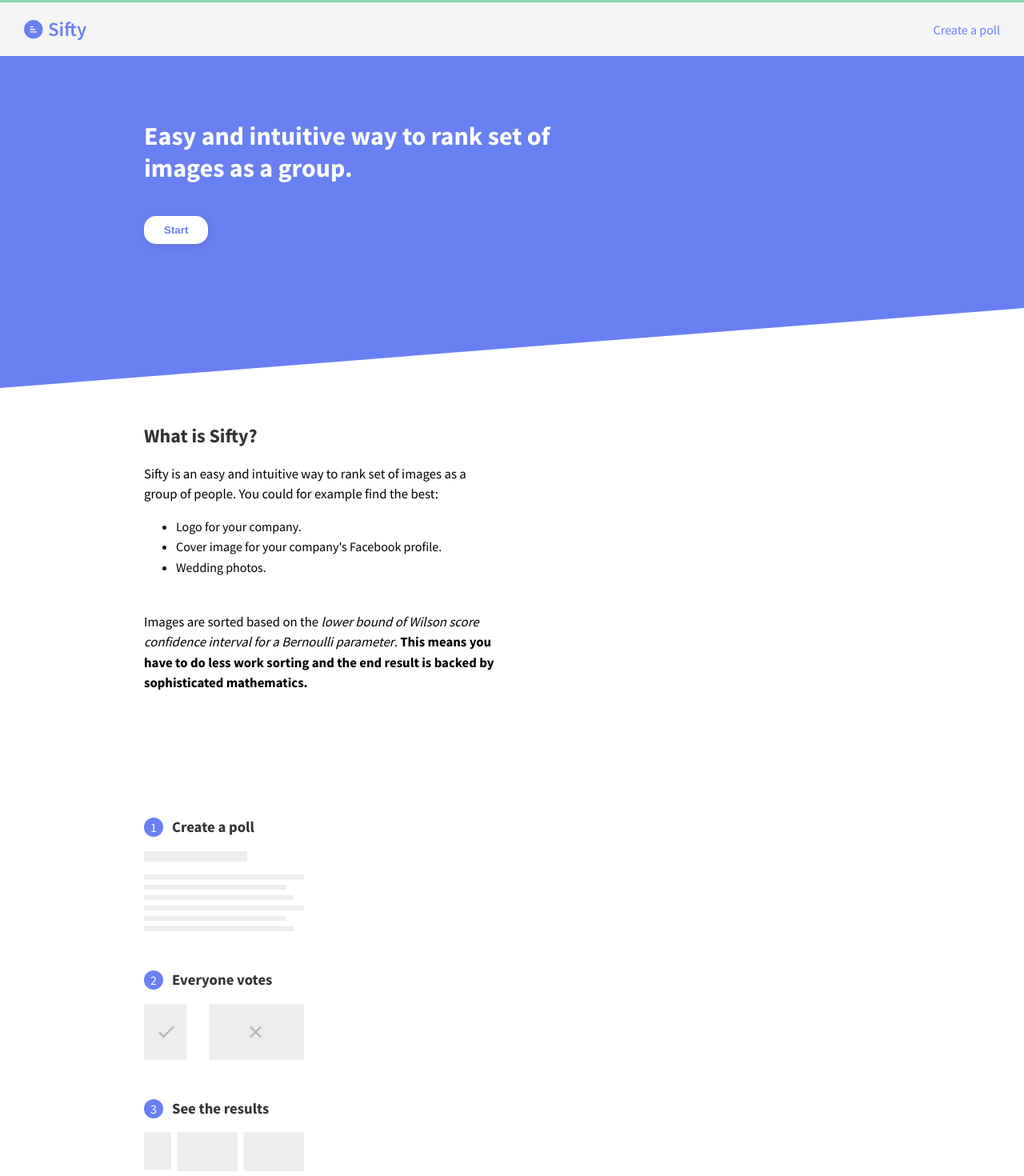
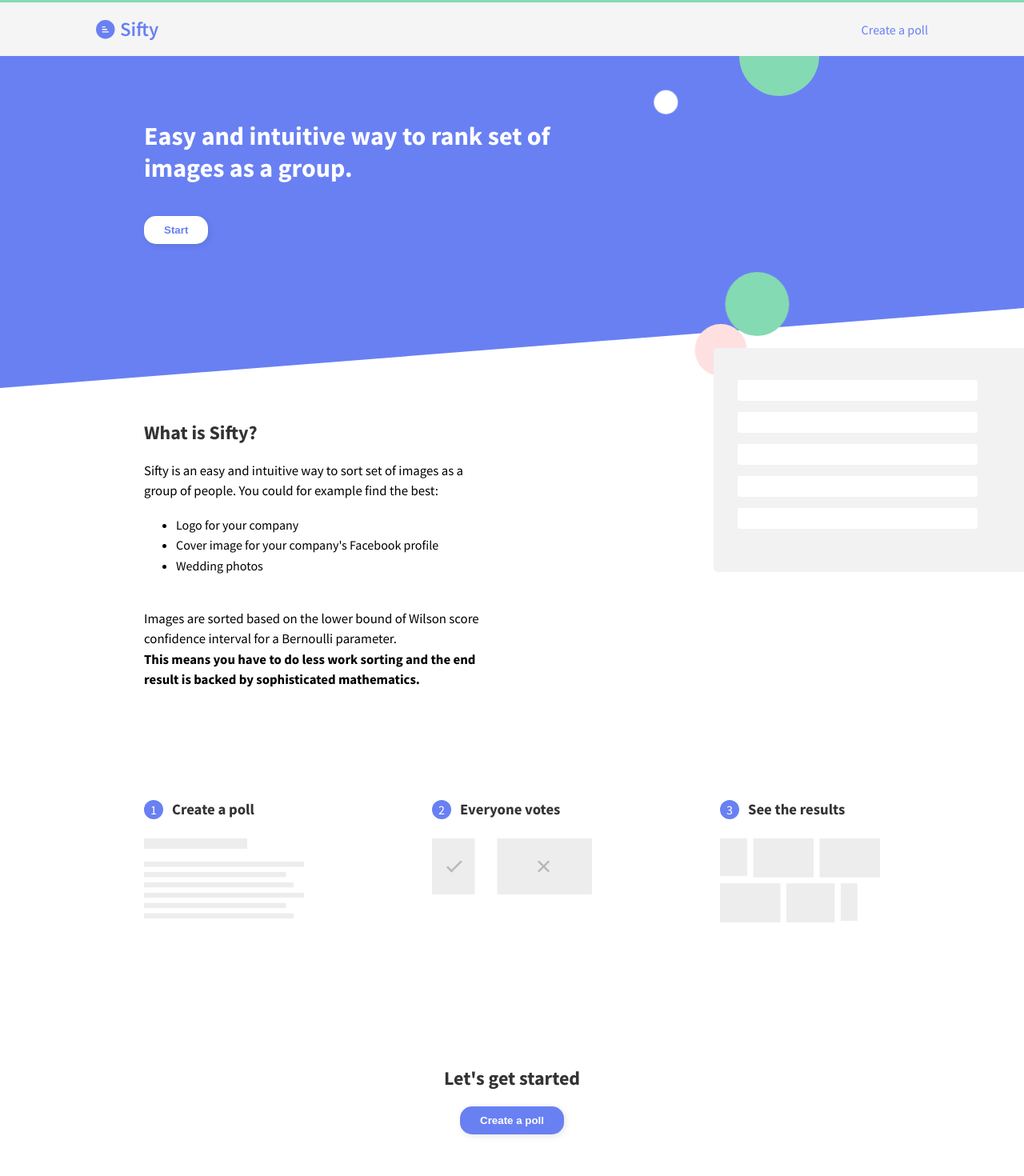
Before and after one commit to alvarcarto/alvarcarto-rank-ui, a React (Create React App) app: page / in a window 1280 px wide. Shown: the top 1470 px of the page at 80% size. Built offline with nearby package versions, Linux system fonts and the light colour scheme.

Commit message:
Improve visual look of landing page

```diff
--- a/src/components/NavBar.js
+++ b/src/components/NavBar.js
@@ -7,11 +7,21 @@ const NavBarContainer = styled.div`
   width: 100%;
   height: 70px;
   background: #F5F5F5;
+  border-top: 3px solid #84DAB3;
+  display: flex;
+  justify-content: center;
+  z-index: 100;
+  position: relative;
+`
+
+const Content = styled.div`
+  max-width: 1100px;
+  width: 100%;
+  height: 100%;
   display: flex;
   padding: 0 30px;
   align-items: center;
   justify-content: space-between;
-  border-top: 3px solid #84DAB3;
 `
 
 const LogoImg = styled.img`
@@ -20,10 +30,12 @@ const LogoImg = styled.img`
 `
 
 const NavBar = (props) => <NavBarContainer>
-  <Link to="/">
-    <LogoImg src={`${config.PUBLIC_URL}/assets/sifty-logo.svg`} alt="Sifty" />
-  </Link>
-  <Link to="/new-poll">Create a poll</Link>
+  <Content>
+    <Link to="/">
+      <LogoImg src={`${config.PUBLIC_URL}/assets/sifty-logo.svg`} alt="Sifty" />
+    </Link>
+    <Link to="/new-poll">Create a poll</Link>
+  </Content>
 </NavBarContainer>
 
 export default NavBar;
--- a/src/pages/Landing.js
+++ b/src/pages/Landing.js
@@ -1,6 +1,6 @@
 import React, { Component } from 'react';
 import { Link } from 'react-router-dom'
-import styled from 'styled-components'
+import styled, { keyframes } from 'styled-components'
 import NavBar from '../components/NavBar'
 import Button from '../components/Button'
 import Footer from '../components/Footer'
@@ -9,7 +9,13 @@ import config from '../config'
 const TextContainer = styled.div`
   max-width: 1000px;
   margin: 0 auto;
+  padding: 0 80px 0 20px;
+  position: relative;
+  z-index: 20;
+
+  @media (min-width: 700px) {
     padding: 0 40px 0 40px;
+  }
 `
 
 const IntroSection = styled.div`
@@ -17,6 +23,11 @@ const IntroSection = styled.div`
   background: #6980F3;
   color: white;
   position: relative;
+
+  ${TextContainer} {
+    position: relative;
+    z-index: 20;
+  }
 
   @media (min-width: 1200px) {
     padding: 80px 0 80px 0;
@@ -49,22 +60,27 @@ const WhatIsSiftySection = styled.div`
     margin-bottom: 40px;
 
     li {
-      height: 1.6rem;
+      line-height: 1.6rem;
     }
   }
 `
 
-const BlueTriangle = styled.img`
+const BlueTriangleContainer = styled.div`
   height: 50px;
   width: 100%;
+  position: relative;
 
-  @media (min-width: 600px) {
+  @media (min-width: 700px) {
     height: 80px;
   }
 
   @media (min-width: 1200px) {
     height: 100px;
   }
+`
+const BlueTriangle = styled.img`
+  width: 100%;
+  height: 100%;
 `
 
 const BenefitsSection = styled.div`
@@ -75,6 +91,15 @@ const BenefitsList = styled.ol`
   counter-reset: item;
   list-style: none;
   padding-left: 0;
+  display: flex;
+  flex-wrap: wrap;
+  margin: 0 -20px;
+
+  @media (min-width: 700px) {
+    display: flex;
+    justify-content: space-between;
+    flex-wrap: wrap;
+  }
 `
 
 const BenefitsListItem = styled.li`
@@ -82,9 +107,13 @@ const BenefitsListItem = styled.li`
   margin-bottom: 45px;
   position: relative;
   color: #333;
+  border-left: 20px solid transparent;
+  border-right: 20px solid transparent;
+  border-bottom: 10px solid transparent;
 
   h3 {
     padding-left: 35px;
+    margin: 0 0 25px 0;
   }
 
   :before {
@@ -100,6 +129,12 @@ const BenefitsListItem = styled.li`
     justify-content: center;
     align-items: center;
   }
+
+  @media (min-width: 700px) {
+    h3 {
+      margin: 0 0 25px 0;
+    }
+  }
 `
 
 const BenefitImg = styled.img`
@@ -108,6 +143,157 @@ const BenefitImg = styled.img`
 
 const LetsGetStartedSection = styled.div`
   padding-bottom: 120px;
+  text-align: center;
+`
+
+const CircleContainer = styled.div`
+  max-width: 1000px;
+  margin: 0 auto;
+  padding: 0 20px 0 20px;
+
+  @media (min-width: 700px) {
+    padding: 0 40px 0 40px;
+  }
+`
+const floatAnimation = keyframes`
+	0% {
+    transform: translate(0, 0);
+  }
+  100% {
+    transform: translate(10px, 400px);
+	}
+`
+const floatStill = keyframes`
+  0% {
+    transform: translatey(0px);
+  }
+  50% {
+    transform: translatey(-10px);
+  }
+  100% {
+    transform: translatey(0px);
+  }
+`
+const miniFloatX = keyframes`
+  0% {
+    transform: translate(0, 0);
+  }
+  50% {
+    transform: translate(-15px, 0);
+  }
+  100% {
+    transform: translate(0, 0);
+  }
+`
+const miniFloatX2 = keyframes`
+  0% {
+    transform: translate(0, 0);
+  }
+  50% {
+    transform: translate(15px, 0);
+  }
+  100% {
+    transform: translate(0, 0);
+  }
+`
+
+const BaseCircle = styled.div`
+  width: 100px;
+  height: 100px;
+  border-radius: 100%;
+  position: absolute;
+  background: #84DAB3;
+  z-index: 10;
+`
+const Circle1 = BaseCircle.extend`
+  width: 100px;
+  height: 100px;
+  background: #84DAB3;
+  right: 20%;
+  top: -40px;
+  animation: ${floatStill} 10s ease-in-out infinite;
+`
+const Circle2 = BaseCircle.extend`
+  width: 30px;
+  height: 30px;
+  background: white;
+  right: 30px;
+  top: -50px;
+  animation: ${floatAnimation} 15s ease-in-out infinite;
+
+  @media (min-width: 700px) {
+    right: 34%;
+  }
+`
+const Circle2B = Circle2.extend`
+  right: 50px;
+  animation: ${floatAnimation} 16s ease-in-out infinite;
+  animation-delay: 3s;
+
+  @media (min-width: 700px) {
+    right: 35%;
+  }
+`
+const Circle3 = BaseCircle.extend`
+  width: 80px;
+  height: 80px;
+  right: 8%;
+  top: -45px;
+  animation: ${miniFloatX} 15s ease-in-out infinite;
+
+  @media (min-width: 700px) {
+    right: 22%;
+  }
+`
+const Circle4 = BaseCircle.extend`
+  width: 65px;
+  height: 65px;
+  right: 28%;
+  top: 10px;
+  background: #FFE0E0;
+  animation: ${miniFloatX2} 15s ease-in-out infinite;
+
+  @media (min-width: 700px) {
+    top: 20px;
+  }
+`
+const ItemContainer = styled.div`
+  transform: translateX(370px);
+  right: 30px;
+  top: 50px;
+  position: absolute;
+  background: #F2F2F2;
+  border-radius: 5px;
+  width: 400px;
+  height: 280px;
+  z-index: 12;
+  display: none;
+  visibility: hidden;
+
+  @media (min-width: 700px) {
+    right: 28%;
+    visibility: visible;
+    display: block;
+  }
+`
+
+const Item = styled.div`
+  left: 30px;
+  top: 40px;
+  position: absolute;
+  background: white;
+  border-radius: 3px;
+  width: 300px;
+  height: 26px;
+  z-index: 13;
+  display: none;
+  visibility: hidden;
+
+  @media (min-width: 700px) {
+    right: 28%;
+    visibility: visible;
+    display: block;
+  }
 `
 
 class LandingPage extends Component {
@@ -116,27 +302,43 @@ class LandingPage extends Component {
       <div className="LandingPage">
         <NavBar />
         <IntroSection>
+          <CircleContainer>
+            <Circle1 />
+            <Circle2 />
+            <Circle2B />
+          </CircleContainer>
           <TextContainer>
             <Slogan>Easy and intuitive way to rank set of images as a group.</Slogan>
             <Link to="/new-poll"><Button onClick={console.log}>Start</Button></Link>
           </TextContainer>
         </IntroSection>
+        <BlueTriangleContainer>
+          <Circle3 />
+          <Circle4 />
+          <ItemContainer>
+            <Item />
+            <Item style={{ top: '80px' }}/>
+            <Item style={{ top: '120px' }}/>
+            <Item style={{ top: '160px' }}/>
+            <Item style={{ top: '200px' }}/>
+          </ItemContainer>
           <BlueTriangle src={`${config.PUBLIC_URL}/assets/blue-triangle.svg`} alt="" />
+        </BlueTriangleContainer>
         <WhatIsSiftySection>
           <TextContainer>
             <h2>What is Sifty?</h2>
             <p>
-              Sifty is an easy and intuitive way to rank
+              Sifty is an easy and intuitive way to sort
               set of images as a group of people. You could for example find the best:
             </p>
             <ul>
-              <li>Logo for your company.</li>
-              <li>Cover image for your company's Facebook profile.</li>
-              <li>Wedding photos.</li>
+              <li>Logo for your company</li>
+              <li>Cover image for your company's Facebook profile</li>
+              <li>Wedding photos</li>
             </ul>
             <p>
-              Images are sorted based on the <i>lower bound of Wilson score confidence interval for a Bernoulli parameter</i>.
-              <span><b> This means you have to do less work sorting and the end result is backed by sophisticated mathematics.</b></span>
+              Images are sorted based on the lower bound of Wilson score confidence interval for a Bernoulli parameter.
+              <span><b><br />This means you have to do less work sorting and the end result is backed by sophisticated mathematics.</b></span>
             </p>
           </TextContainer>
         </WhatIsSiftySection>
@@ -159,12 +361,10 @@ class LandingPage extends Component {
           </TextContainer>
         </BenefitsSection>
         <LetsGetStartedSection>
-          <TextContainer>
           <h2>Let's get started</h2>
           <Link to="/new-poll">
             <Button invert onClick={console.log}>Create a poll</Button>
           </Link>
-          </TextContainer>
         </LetsGetStartedSection>
 
         <Footer />
```
Lines whose indentation alone changed are shown as unchanged.
